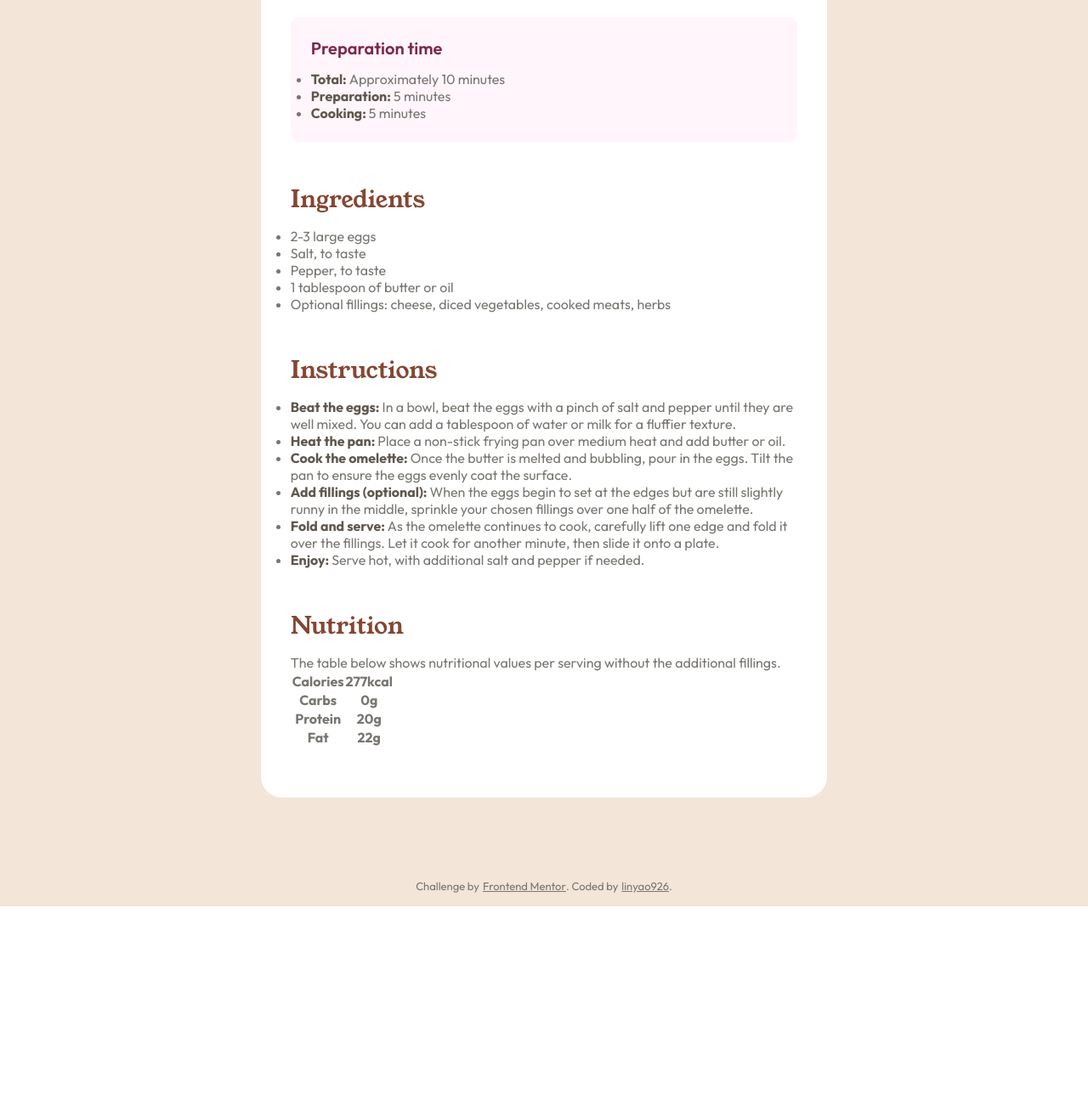
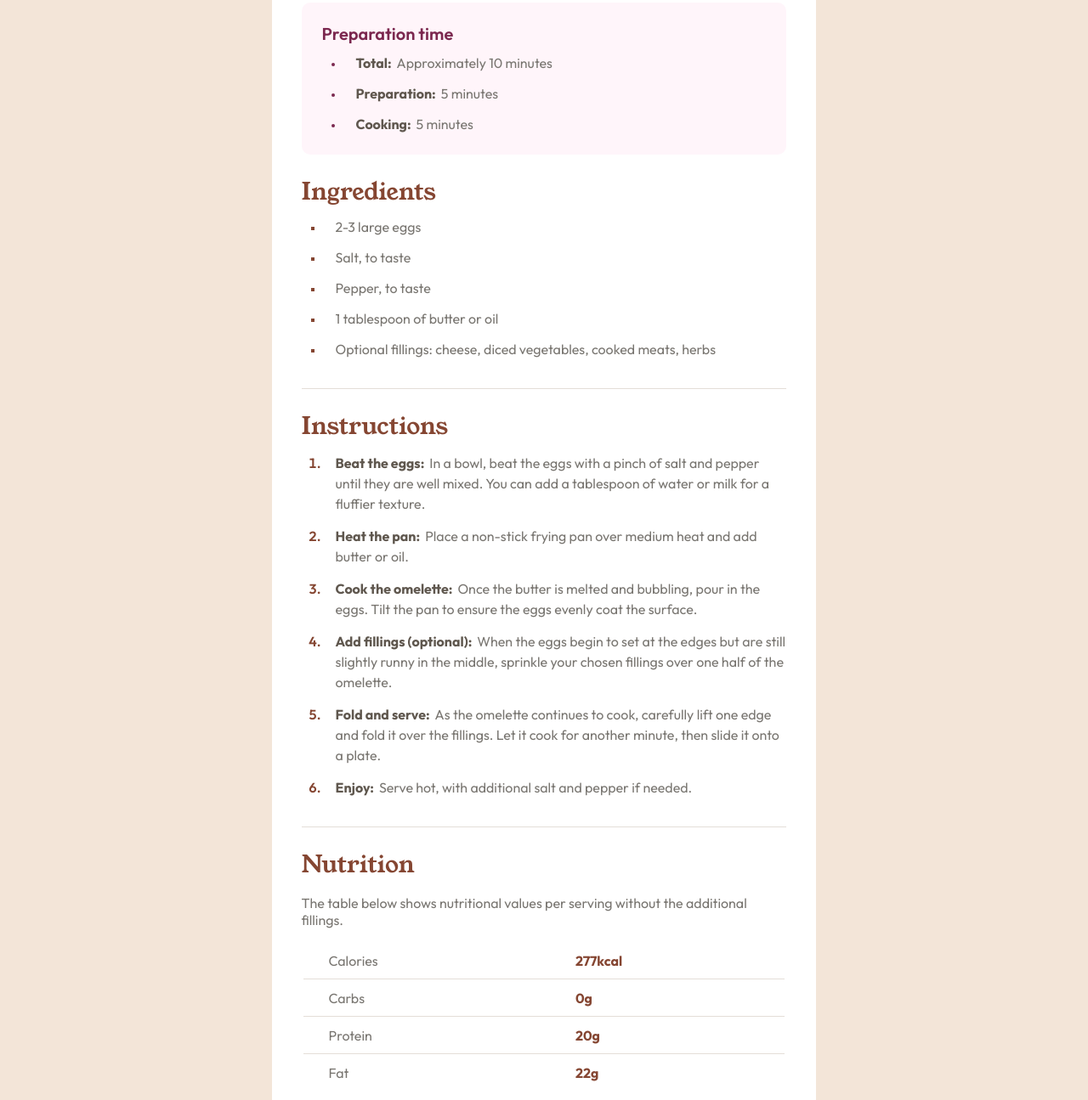
Before and after one commit to linyao926/Frontend-Mentor-Recipe-page, a plain HTML site: page index.html in a window 1280 px wide. Shown: the part 600-1895 px from the top of the page at 85% size. Before the commit the page ends 1667 px from the top, so only its background shows below. Drawn offline with Linux system fonts and the light colour scheme.

Commit message:
Solution

```diff
--- a/assets/css/styles.css
+++ b/assets/css/styles.css
@@ -41,9 +41,10 @@ body {
 
 .content {
     background-color: var(--content-bg-color);
-    width: 52%;
+    width: 50%;
     border-radius: 25px;
     padding: 2.7%;
+    transition: all 0.4s;
 }
 
 .content-img {
@@ -55,14 +56,31 @@ body {
 
 h1 {
     font-family: var(--header-font-family);
-    font-size: 2.5rem;
+    font-size: 2.3rem;
     font-weight: 400;
     color: var(--header-color);
     margin-bottom: var(--header-spacing);
 }
 
 section {
-    padding: var(--section-spacing) 0;
+    padding: var(--section-spacing) 0 calc(var(--section-spacing) - 2px);
+}
+
+section + section {
+    border-bottom: 1px solid var(--line-color);
+}
+
+section:last-child {
+    border-bottom: none;
+}
+
+.preparation-time {
+    background-color: hsl(330, 100%, 98%);
+    border-radius: 10px;
+    display: block;
+    padding: 24px 24px 12px;
+    margin: var(--section-spacing) 0 0;
+    border: none;
 }
 
 h3 {
@@ -70,7 +88,7 @@ h3 {
     font-family: var(--header-font-family);
     font-size: 28px;
     font-weight: 400;
-    margin-bottom: 14px;
+    margin-bottom: 10px;
 }
 
 .preparation-time h3 {
@@ -80,20 +98,83 @@ h3 {
     font-weight: 600;
 }
 
-.preparation-time {
-    background-color: hsl(330, 100%, 98%);
-    border-radius: 10px;
+ul,
+ol {
+    line-height: 1.8;
+    margin-left: 26px;
+}
+
+.square-style {
+    list-style-type: square;
+}
+
+ul li {
+    font-size: 12px;
+}
+
+ul li,
+ol li {
+    margin-bottom: 12px;
+}
+
+li span {
+    font-size: 16px;
+    line-height: 24px;
+    text-align: left;
+    padding-left: 14px;
     display: block;
-    padding: 24px;
-    margin: var(--section-spacing) 0;
+}
+
+li::marker {
+    color: var(--title-color);
+    font-weight: 600;
+}
+
+.preparation-time li::marker {
+    color: var(--subtitle-color);
 }
 
 .text-bold {
+    display: inline-block;
     color: var(--text-color-2);
     font-weight: 700;
+    margin-left: 0;
+    padding-left: 0;
+    padding-right: 6px;
+}
+
+.nutrition p {
+    margin: 16px 0;
+}
+
+table {
+    width: 100%;
+    text-align: left;
+    margin-bottom: -22px;
+}
+
+td {
+    border-bottom: 1px solid var(--line-color);
+    font-weight: 400;
+    padding: 10px 0 11px;
+    padding-left: 30px;
+}
+
+td:last-child {
+    color: var(--title-color);
+    font-weight: bold;
+    display: block;
+    margin-left: -2px;
+}
+
+tr:last-child td {
+    border-bottom: none;
+    padding: 10px 0;
+    padding-left: 30px;
 }
 
 .attribution {
+    width: 100%;
     font-size: 13px;
     text-align: center;
     height: 48px;
@@ -106,3 +187,44 @@ h3 {
     color: var(--text-color-1);
     margin-left: 4px;
 }
+
+@media only screen and (max-width: 1024px) {
+    .content {
+        width: 66%;
+    }
+}
+
+
+@media only screen and (max-width: 768px) {
+    .content {
+        width: 77%;
+        padding: var(--section-spacing);
+        position: relative;
+    }
+}
+
+@media only screen and (max-width: 444px) {
+    .container {
+        padding: 0;
+    }
+
+    .content {
+        width: 100%;
+        padding: var(--section-spacing);
+        border-radius: 0;
+        position: relative;
+        min-width: 375px;
+    }
+
+    .content-img {
+        border-radius: 0;
+        position: absolute;
+        top: 0;
+        left: 0;
+        right: 0;
+    }
+
+    h1 {
+        margin-top: 50%;
+    }
+}
--- a/index.html
+++ b/index.html
@@ -18,70 +18,102 @@
 
       <section class="preparation-time">
         <h3>Preparation time</h3>
-        <ul class="bulltet-points">
-          <li><span class="text-bold">Total: </span>Approximately 10 minutes</li>
-          <li><span class="text-bold">Preparation: </span>5 minutes</li>
-          <li><span class="text-bold">Cooking: </span>5 minutes</li>
+        <ul>
+          <li>
+            <span>
+              <span class="text-bold">Total: </span>Approximately 10 minutes
+            </span>
+          </li>
+          <li>
+            <span>
+              <span class="text-bold">Preparation: </span>5 minutes
+            </span>
+          </li>
+          <li>
+            <span>
+              <span class="text-bold">Cooking: </span>5 minutes
+            </span>
+          </li>
         </ul>
       </section>
 
       <section>
         <h3>Ingredients</h3>
-        <ul class="bulltet-points">
-          <li>2-3 large eggs</li>
-          <li>Salt, to taste</li>
-          <li>Pepper, to taste</li>
-          <li>1 tablespoon of butter or oil</li>
-          <li>Optional fillings: cheese, diced vegetables, cooked meats, herbs</li>
+        <ul class="square-style">
+          <li>
+            <span>2-3 large eggs</span>
+          </li>
+          <li>
+            <span>Salt, to taste</span>
+          </li>
+          <li>
+            <span>Pepper, to taste</span>
+          </li>
+          <li>
+            <span>1 tablespoon of butter or oil</span>
+          </li>
+          <li>
+            <span>Optional fillings: cheese, diced vegetables, cooked meats, herbs</span>
+          </li>
         </ul>
       </section>
 
       <section>
         <h3>Instructions</h3>
-          <ul>
+          <ol>
             <li>
-              <span class="text-bold">Beat the eggs: </span>In a bowl, beat the eggs with a pinch of salt and pepper until they are well mixed. You can add a tablespoon of water or milk for a fluffier texture.
+              <span>
+                <span class="text-bold">Beat the eggs: </span>In a bowl, beat the eggs with a pinch of salt and pepper until they are well mixed. You can add a tablespoon of water or milk for a fluffier texture.
+              </span>
             </li>
             <li>
-              <span class="text-bold">Heat the pan: </span>Place a non-stick frying pan over medium heat and add butter or oil.
+              <span>
+                <span class="text-bold">Heat the pan: </span>Place a non-stick frying pan over medium heat and add butter or oil.
+              </span>
             </li>
             <li>
-              <span class="text-bold">Cook the omelette: </span>Once the butter is melted and bubbling, pour in the eggs. Tilt the pan to ensure
+              <span>
+                <span class="text-bold">Cook the omelette: </span>Once the butter is melted and bubbling, pour in the eggs. Tilt the pan to ensure
               the eggs evenly coat the surface.
+              </span>
             </li>
             <li>
-              <span class="text-bold">Add fillings (optional): </span>When the eggs begin to set at the edges but are still slightly runny in the
-              middle, sprinkle your chosen fillings over one half of the omelette.
+              <span>
+                <span class="text-bold">Add fillings (optional): </span>When the eggs begin to set at the edges but are still slightly runny in the middle, sprinkle your chosen fillings over one half of the omelette.
+              </span>
             </li>
             <li>
-              <span class="text-bold">Fold and serve: </span>As the omelette continues to cook, carefully lift one edge and fold it over the
-              fillings. Let it cook for another minute, then slide it onto a plate.
+              <span>
+                <span class="text-bold">Fold and serve: </span>As the omelette continues to cook, carefully lift one edge and fold it over the fillings. Let it cook for another minute, then slide it onto a plate.
+              </span>
             </li>
             <li>
-              <span class="text-bold">Enjoy: </span>Serve hot, with additional salt and pepper if needed.
+              <span>
+                <span class="text-bold">Enjoy: </span>Serve hot, with additional salt and pepper if needed.
+              </span>
             </li>
-          </ul>
+          </ol>
       </section>
 
-      <section>
+      <section class="nutrition">
         <h3>Nutrition</h3>
         <p>The table below shows nutritional values per serving without the additional fillings.</p>
         <table>
           <tr>
-            <th>Calories</th>
-            <th>277kcal</th>
+            <td>Calories</td>
+            <td>277kcal</td>
           </tr>
           <tr>
-            <th>Carbs</th>
-            <th>0g</th>
+            <td>Carbs</td>
+            <td>0g</td>
           </tr>
           <tr>
-            <th>Protein</th>
-            <th>20g</th>
+            <td>Protein</td>
+            <td>20g</td>
           </tr>
           <tr>
-            <th>Fat</th>
-            <th>22g</th>
+            <td>Fat</td>
+            <td>22g</td>
           </tr>
         </table>
       </section>
@@ -90,7 +122,7 @@
 
   <div class="attribution">
     Challenge by <a href="https://www.frontendmentor.io?ref=challenge" target="_blank">Frontend Mentor</a>.
-    Coded by <a href="#">linyao926</a>.
+    Coded by <a href="https://github.com/linyao926">linyao926</a>.
   </div>
 </body>
 </html>
```
Also changed, not shown: 2 other files.
